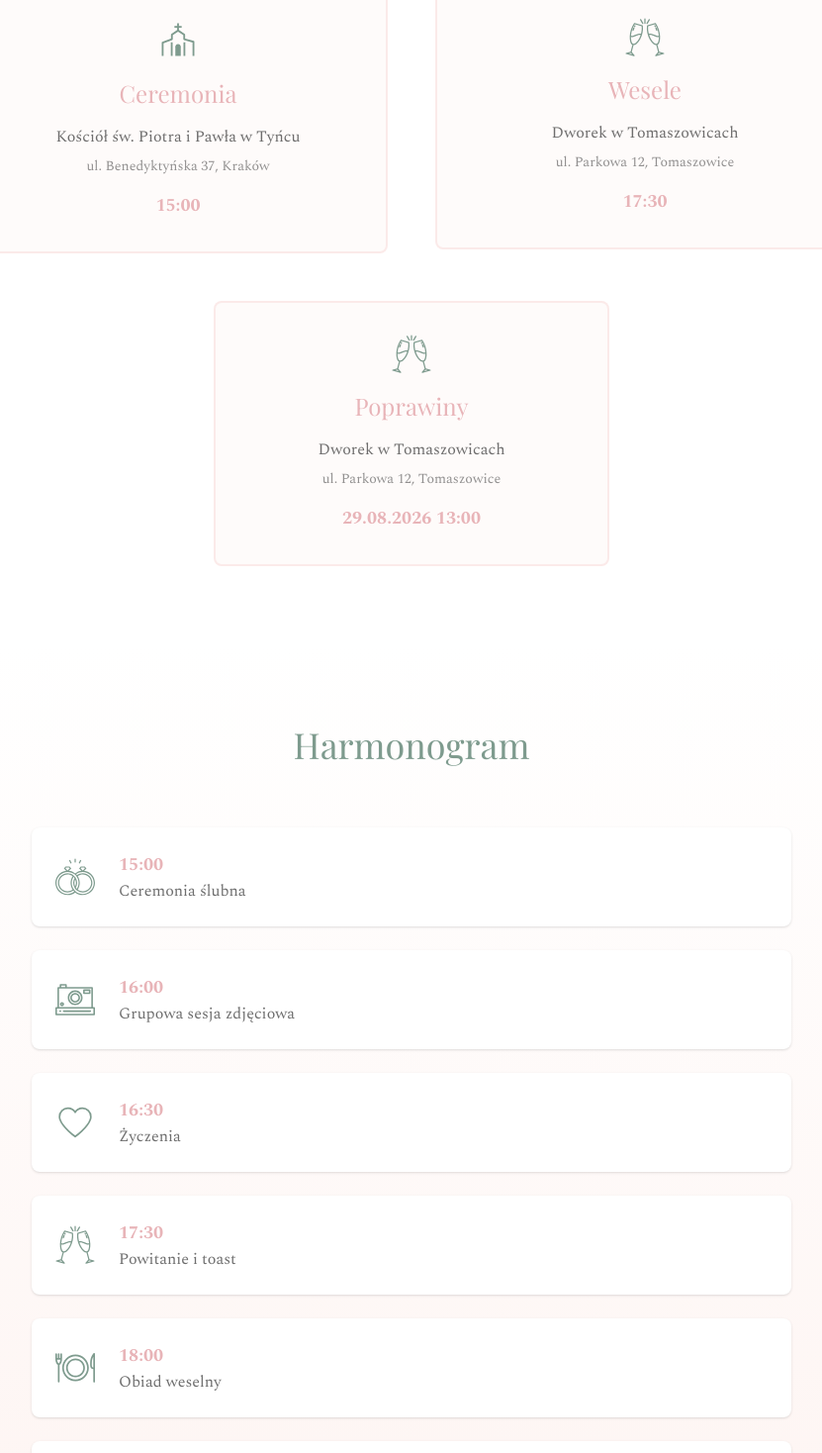
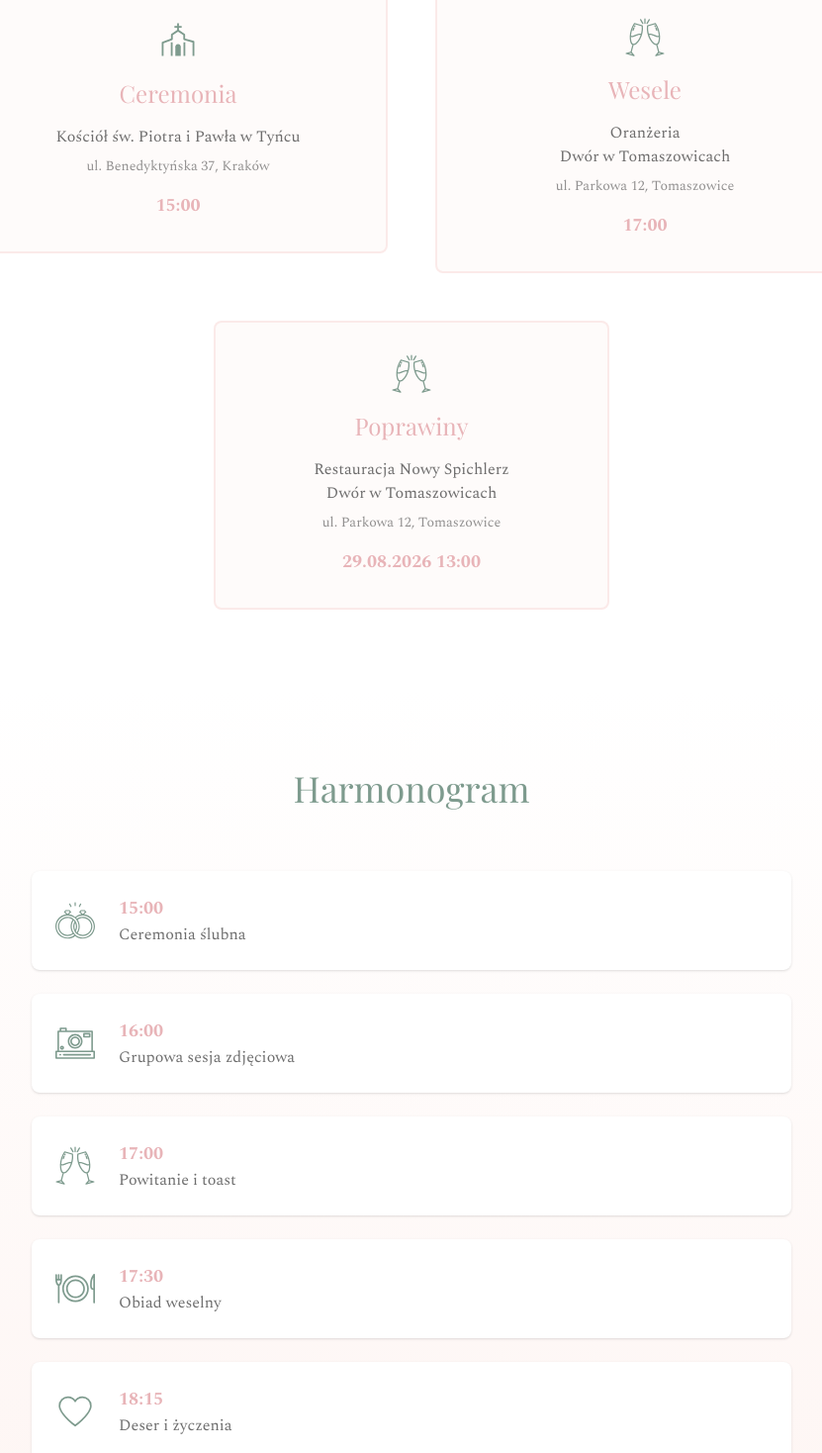
Before and after one commit to Olciaaa/wedding, a Next.js app: page / in a window 1280 px wide. Shown: the part 1000-2468 px from the top of the page at 99% size, without its empty margins (224-1055 px from the left). Built offline with nearby package versions, Linux system fonts and the light colour scheme; no server answers.

Commit message:
timeline adjustments

```diff
--- a/app/components/GiftList.tsx
+++ b/app/components/GiftList.tsx
@@ -17,7 +17,13 @@ const API_URL =
 
 const initialGifts: Gift[] = [
   { id: 1, name: "Zestaw sztućców", icon: "🍴", reserved: false },
-  { id: 2, name: "Blender", description: "", icon: "🥤", reserved: false },
+  {
+    id: 2,
+    name: "Blender",
+    description: "kielichowy",
+    icon: "🥤",
+    reserved: false,
+  },
   {
     id: 3,
     name: "Kieliszki do wina",
@@ -47,7 +53,6 @@ const initialGifts: Gift[] = [
     icon: "🔪",
     reserved: false,
   },
-
   // { id: 9, name: "", icon: "🪴", reserved: false },
   // { id: 10, name: "", icon: "🕯️", reserved: false },
   // { id: 11, name: "", icon: "🛋️", reserved: false },
--- a/app/page.tsx
+++ b/app/page.tsx
@@ -139,13 +139,14 @@ export default function Home() {
                     Wesele
                   </h3>
                   <p className="text-foreground/80 font-medium mb-2">
-                    Dworek w Tomaszowicach
+                    Oranżeria <br />
+                    Dwór w Tomaszowicach
                   </p>
                   <p className="text-foreground/60 font-medium text-sm mb-4">
                     ul. Parkowa 12, Tomaszowice
                   </p>
                   <p className="text-lg font-semibold text-pastel-rose">
-                    17:30
+                    17:00
                   </p>
                 </div>
               </FadeIn>
@@ -165,7 +166,9 @@ export default function Home() {
                       Poprawiny
                     </h3>
                     <p className="text-foreground/80 font-medium mb-2">
-                      Dworek w Tomaszowicach
+                      Restauracja Nowy Spichlerz
+                      <br />
+                      Dwór w Tomaszowicach
                     </p>
                     <p className="text-foreground/60 font-medium text-sm mb-4">
                       ul. Parkowa 12, Tomaszowice
@@ -201,16 +204,20 @@ export default function Home() {
                 event: "Grupowa sesja zdjęciowa",
                 iconKey: "camera" as IconKey,
               },
-              { time: "16:30", event: "Życzenia", iconKey: "heart" as IconKey },
               {
-                time: "17:30",
+                time: "17:00",
                 event: "Powitanie i toast",
                 iconKey: "cheers" as const,
               },
               {
-                time: "18:00",
+                time: "17:30",
                 event: "Obiad weselny",
                 iconKey: "dinner" as IconKey,
+              },
+              {
+                time: "18:15",
+                event: "Deser i życzenia",
+                iconKey: "heart" as IconKey,
               },
               {
                 time: "19:00",
```
